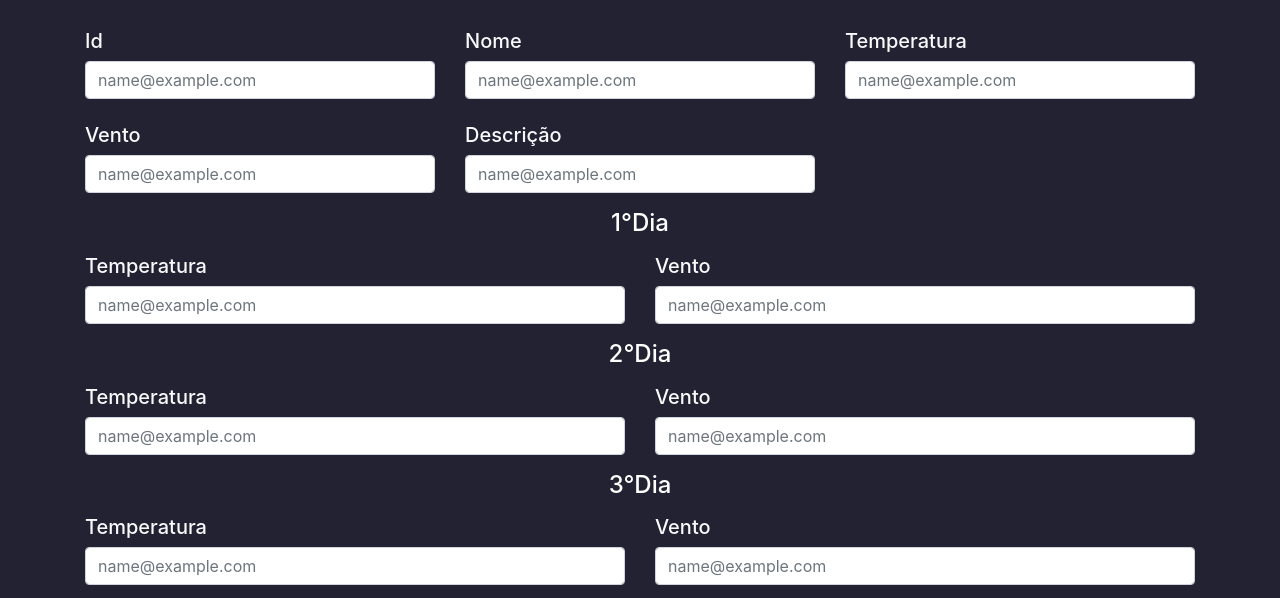
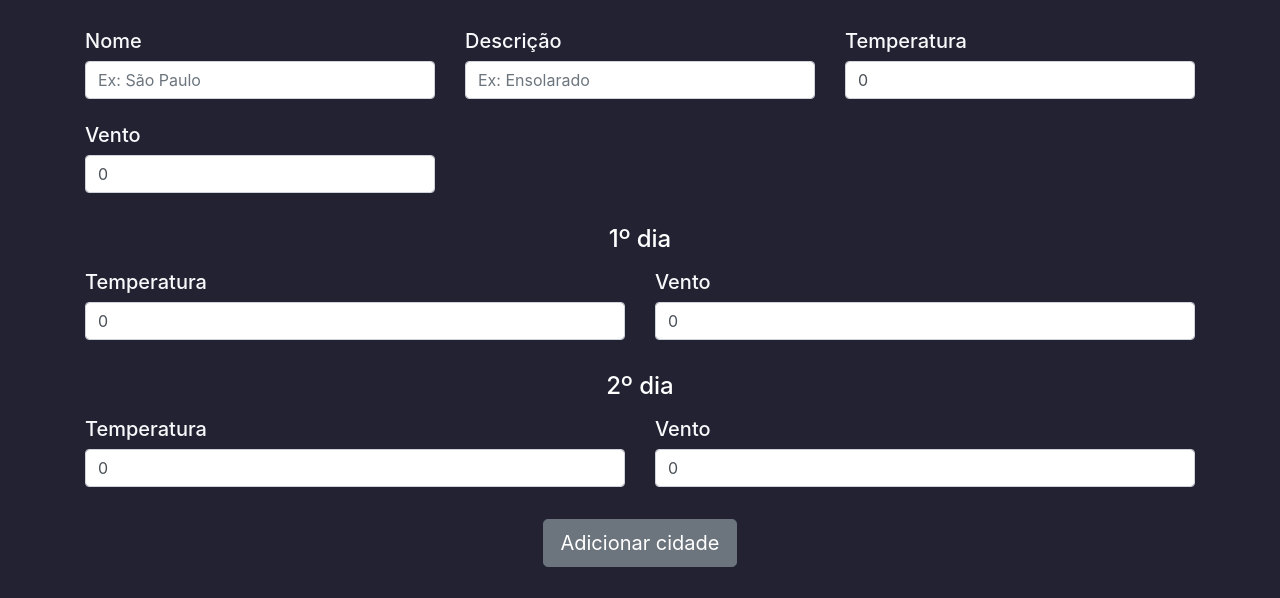
Before and after one commit to raquel-moreira-costa/projeto-api-clima, a plain HTML site: page adicionar.html in a window 1280 px wide. Shown: the part 171-769 px from the top of the page. Drawn offline with nearby package versions, Linux system fonts and the light colour scheme.

Commit message:
Ajustar pagina adicionar

```diff
--- a/adicionar.html
+++ b/adicionar.html
@@ -10,6 +10,9 @@
   <!-- CSS -->
   <link rel="stylesheet" href="https://stackpath.bootstrapcdn.com/bootstrap/4.5.2/css/bootstrap.min.css" integrity="sha384-JcKb8q3iqJ61gNV9KGb8thSsNjpSL0n8PARn9HuZOnIxN0hoP+VmmDGMN5t9UJ0Z" crossorigin="anonymous">
   <link rel="stylesheet" href="./css/style.css">
+  <!-- JavaScript -->
+  <script src="js/geral.js" defer></script>
+  <script src="js/adicionar.js" defer></script>
   <!-- Favicon -->
   <link rel="shortcut icon" href="favicon.ico">
   <title>Clima Brasil - Adicionar</title>
@@ -32,78 +35,57 @@
   </header>
 
   <main class="container py-5">
-     <h1 class="text-white text-center mb-4">
-         Adicionar cidade
-     </h1>
+    <h1 class="text-white text-center mb-4">Adicionar cidade</h1>
 
-     <form class="row">
+    <form id="adicionar" class="row">
       <div class="form-group col-md-4 col-12 mt-2">
-             <label class="text-light h5" for="exampleFormControlInput1">Id</label>
-             <input type="email" class="form-control" id="exampleFormControlInput1" placeholder="name@example.com">
+        <label class="text-light h5" for="nome">Nome</label>
+        <input type="text" class="form-control" id="nome" placeholder="Ex: São Paulo">
       </div>
+
       <div class="form-group col-md-4 col-12 mt-2">
-             <label class="text-light h5" for="exampleFormControlInput1">Nome</label>
-             <input type="email" class="form-control" id="exampleFormControlInput1" placeholder="name@example.com">
+        <label class="text-light h5" for="descricao">Descrição</label>
+        <input type="text" class="form-control" id="descricao" placeholder="Ex: Ensolarado">
       </div>
+
       <div class="form-group col-md-4 col-12 mt-2">
-             <label class="text-light h5" for="exampleFormControlInput1">Temperatura</label>
-             <input type="email" class="form-control" id="exampleFormControlInput1" placeholder="name@example.com">
+        <label class="text-light h5" for="temperatura">Temperatura</label>
+        <input type="number" class="form-control" id="temperatura" value="0">
       </div>
+
       <div class="form-group col-md-4 col-12 mt-2">
-             <label class="text-light h5" for="exampleFormControlInput1">Vento</label>
-             <input type="email" class="form-control" id="exampleFormControlInput1" placeholder="name@example.com">
+        <label class="text-light h5" for="vento">Vento</label>
+        <input type="number" class="form-control" id="vento" value="0">
       </div>
-           <div class="form-group col-md-4 col-12 mt-2">
-             <label class="text-light h5" for="exampleFormControlInput1">Descrição</label>
-             <input type="email" class="form-control" id="exampleFormControlInput1" placeholder="name@example.com">
+
+      <h2 class="h4 col-12 text-center text-white mt-3">1º dia</h2>
+
+      <div class="form-group col-md-6 col-12 mt-2">
+        <label class="text-light h5" for="prev-1-temp">Temperatura</label>
+        <input type="number" class="form-control" id="prev-1-temp" value="0">
+      </div>
+
+      <div class="form-group col-md-6 col-12 mt-2">
+        <label class="text-light h5" for="prev-1-vento">Vento</label>
+        <input type="number" class="form-control" id="prev-1-vento" value="0">
+      </div>
+
+      <h2 class="h4 col-12 text-center text-white mt-3">2º dia</h2>
+
+      <div class="form-group col-md-6 col-12 mt-2">
+        <label class="text-light h5" for="prev-2-temp">Temperatura</label>
+        <input type="number" class="form-control" id="prev-2-temp" value="0">
+      </div>
+
+      <div class="form-group col-md-6 col-12 mt-2">
+        <label class="text-light h5" for="prev-2-vento">Vento</label>
+        <input type="number" class="form-control" id="prev-2-vento" value="0">
+      </div>
+
+      <div class="col-12 mt-3">
+        <button type="submit" class="btn btn-secondary btn-lg d-block mx-auto">Adicionar cidade</button>
       </div>
     </form>
-
-          <h4 class="text-white text-center">
-            1°Dia
-           </h4>
-          <form class="row">
-           <div class="form-group col-md-6 col-12 mt-2">
-             <label class="text-light h5" for="exampleFormControlInput1">Temperatura</label>
-             <input type="email" class="form-control" id="exampleFormControlInput1" placeholder="name@example.com">
-           </div>
-           <div class="form-group col-md-6 col-12 mt-2">
-             <label class="text-light h5" for="exampleFormControlInput1">Vento</label>
-             <input type="email" class="form-control" id="exampleFormControlInput1" placeholder="name@example.com">
-           </div>
-          </form>
-
-          <h4 class="text-white text-center">
-            2°Dia
-           </h4>
-          <form class="row">
-           <div class="form-group col-md-6 col-12 mt-2">
-             <label class="text-light h5" for="exampleFormControlInput1">Temperatura</label>
-             <input type="email" class="form-control" id="exampleFormControlInput1" placeholder="name@example.com">
-           </div>
-           <div class="form-group col-md-6 col-12 mt-2">
-            <label class="text-light h5" for="exampleFormControlInput1">Vento</label>
-            <input type="email" class="form-control" id="exampleFormControlInput1" placeholder="name@example.com">
-          </div>
-          </form>
-
-          <h4 class="text-white text-center">
-            3°Dia
-          </h4>
-          <form class="row">
-          <div class="form-group col-md-6 col-12 mt-2">
-            <label class="text-light h5" for="exampleFormControlInput1">Temperatura</label>
-            <input type="email" class="form-control" id="exampleFormControlInput1" placeholder="name@example.com">
-          </div>
-          <div class="form-group col-md-6 col-12 mt-2">
-            <label class="text-light h5" for="exampleFormControlInput1">Vento</label>
-            <input type="email" class="form-control" id="exampleFormControlInput1" placeholder="name@example.com">
-          </div>
-         <div class="col-6">
-           <button type="submit" class="btn btn-secondary btn-lg">Enviar</button>
-         </div>
-         </form>
-
   </main>
 
   <footer class="cor-fundo text-white p-4 text-center">
--- a/js/buscar.js
+++ b/js/buscar.js
@@ -2,6 +2,8 @@
 const carregar = document.querySelector("[data-animacao='caixa']");
 const cards = document.querySelectorAll("[data-temperatura='card']");
 const erro = document.querySelector("[data-temperatura='erro']");
+// Selecionar select para controle
+const select = document.querySelector("#cidades");
 // Selecionar o body
 const body = document.body;
 // Selecionar o titulo principal
@@ -198,7 +200,7 @@ function buscarDados(elemento) {
 }
 
 async function iniciar() {
-    await carregarOpcoes();
+    await carregarOpcoes(select);
 
     // Isso aqui é pra resgastar os dados do localStorage
     const dadosLocal = resgastarDados();
--- a/js/geral.js
+++ b/js/geral.js
@@ -1,7 +1,4 @@
-// Selecionar select para controle
-const select = document.querySelector("#cidades");
-
-async function carregarOpcoes() {
+async function carregarOpcoes(campo) {
     // Puxa todos os dados da API
     const req = await fetch('http://localhost:3000/temperaturas/');
     const dados = await req.json();
@@ -15,7 +12,7 @@ async function carregarOpcoes() {
         // Define o texto que aparece no option
         op.innerText = dado.nome;
 
-        // Adiciona o elemento criado dentro do select
-        select.appendChild(op);
+        // Adiciona o elemento criado dentro do campo select
+        campo.appendChild(op);
     }
 }
```
Also changed, not shown: js/atualizar.js (+6 -1 lines), js/adicionar.js (added). Lines whose indentation alone changed are shown as unchanged.
